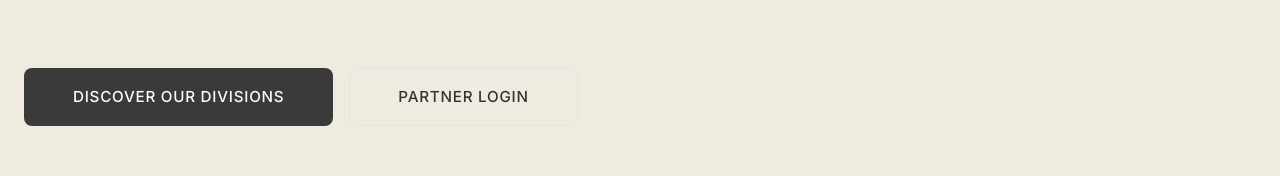
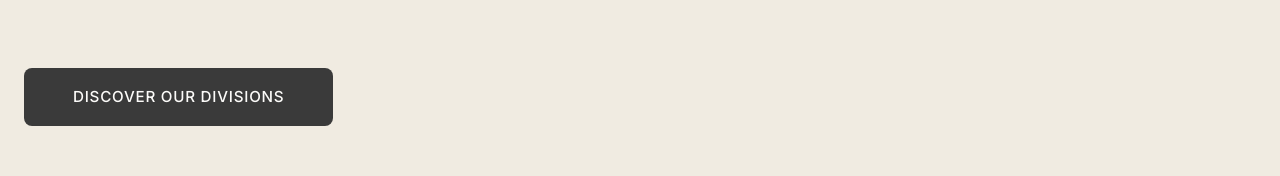
Before and after one commit to LavSarkari/uniquesparkinfra, a Next.js app: page / in a window 1280 px wide. Shown: the part 393-569 px from the top of the page. Built offline with nearby package versions, Linux system fonts and the light colour scheme; no server answers; the database is empty.

Commit message:
Final Admin Purge: Hero Login Button and Portal Links Removed

```diff
--- a/app/page.tsx
+++ b/app/page.tsx
@@ -41,9 +41,6 @@ export default function Home() {
               <a href="#divisions" className="btn btn-primary" style={{ padding: '1rem 3rem' }}>
                 Discover Our Divisions
               </a>
-              <Link href="/admin" className="btn btn-outline" style={{ padding: '1rem 3rem' }}>
-                Partner Login
-              </Link>
             </div>
           </div>
         </div>
```
